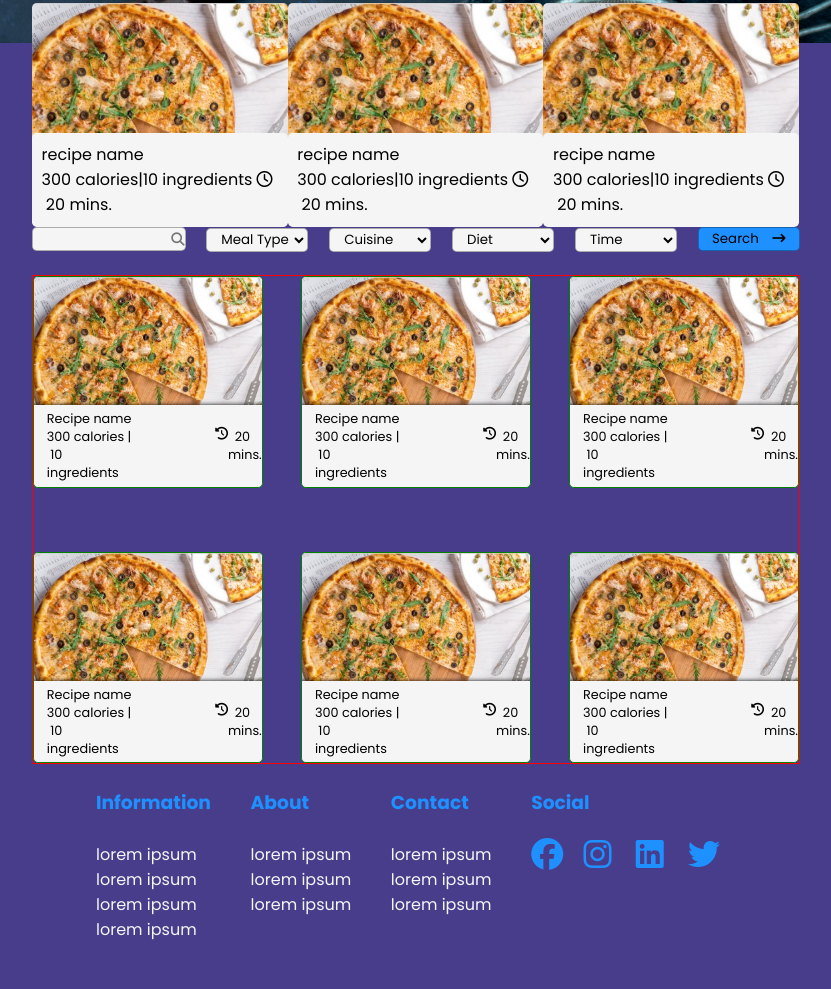
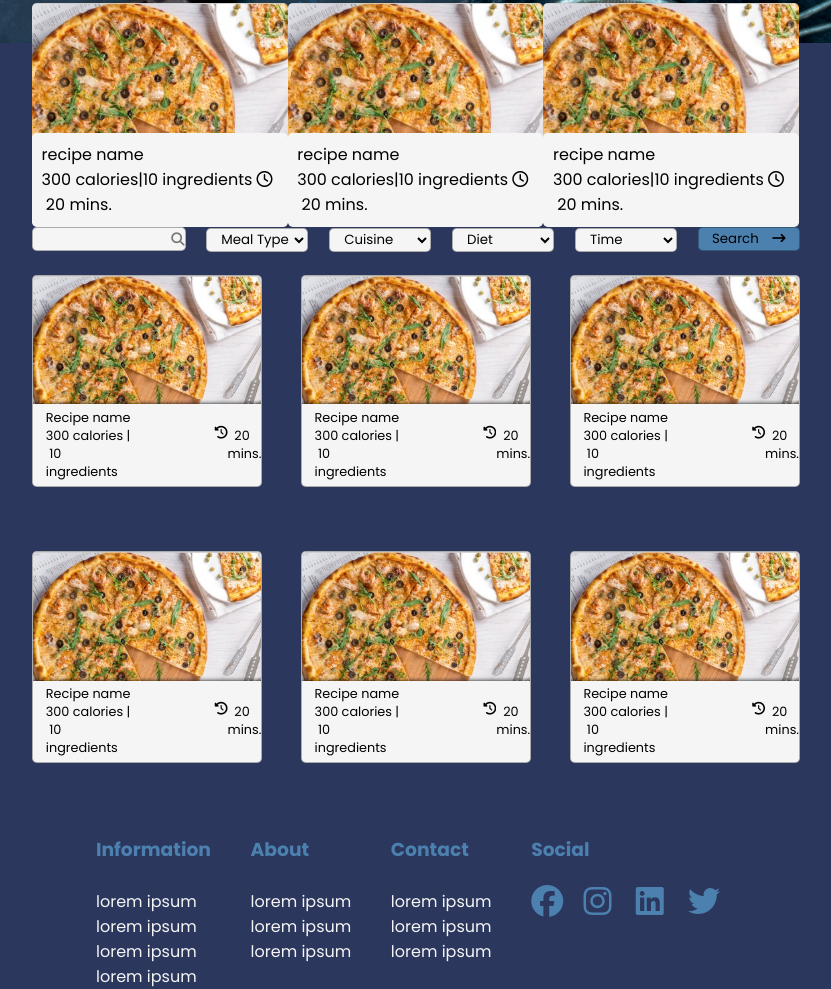
Before and after one commit to ijzzBloc/Clueless-Cook, a website built with Parcel: page src/index.html in a window 1280 px wide. Shown: the part 421-1410 px from the top of the page, without its empty margins (224-1055 px from the left). Before the commit the page ends 1363 px from the top, so only its background shows below. Built offline with nearby package versions, Linux system fonts and the light colour scheme; a web font is replaced by a local one.

Commit message:
small update

```diff
--- a/src/styles.css
+++ b/src/styles.css
@@ -11,7 +11,9 @@
     box-sizing: border-box;
     list-style: none;
     font-family: 'Poppins', sans-serif;
-    background: darkslateblue;
+    --darkcolor:    hsl(227, 36%, 27%);
+    --lightcolor:   hsl(208, 40%, 49%);
+    background: var(--darkcolor);
     max-width: 100%;
 }
 /********************* Header *********************/
@@ -33,7 +35,7 @@
     font-family: 'Austein', sans-serif;
     font-style: italic;
     font-size: 2rem;
-    color: darkslateblue;
+    color: var(--darkcolor);
     margin-left: 20%;
 }
 .header-item-2 {
@@ -74,7 +76,7 @@ a   {
 .random-recipes-bttn    {
     width: 8rem;
     height: 2rem;
-    background-color: dodgerblue;
+    background-color: var(--lightcolor);
     border: rgb(0, 0, 0 ,30%) 1px solid;
     border-radius: 0.3rem;
     margin-top: 4rem;
@@ -151,6 +153,9 @@ a   {
     background: whitesmoke;
     border: rgb(0, 0, 0 ,30%) 1px solid;
 }
+.dropdown-selection > option    {
+    background-color: whitesmoke;
+}
 .searh-bttn {
     display: flex;
     justify-content: space-evenly;
@@ -158,11 +163,11 @@ a   {
     width: 8vw;
     height: 3vh;
     border-radius: 0.3rem;
-    background: dodgerblue;
+    background: var(--lightcolor);
     border: rgb(0, 0, 0 ,30%) 1px solid;
 }
 .searh-bttn > p, i {
-    background: dodgerblue;
+    background: var(--lightcolor);
 }
 /*----------- Search results -------------------*/
 .searchresult-container {
@@ -173,14 +178,12 @@ a   {
     justify-content: space-between;
     align-items: center;
     align-content: center;
-    border: 1px red solid;
     min-height: 40vh;
     margin-left: 20%;
     margin-right: 20%;
 }
 .card   {
     background: whitesmoke;
-    border: 1px green solid;
     border-radius: 0.3rem;
     margin: 0;
     overflow: hidden;
@@ -188,6 +191,8 @@ a   {
     min-height: 200px;
     min-width: 200px;
     max-width: 600px;
+    border: rgb(0, 0, 0 ,30%) 1px solid;
+
 }
 .card-header    {
     overflow: hidden;
@@ -221,24 +226,29 @@ a   {
     background: whitesmoke;
 }
 .card:hover  {
+    transition: 0.5s;
     transform: scale(120%);
 }
 /********************* Footer *********************/
 .footer-container   {
     display: flex;
     flex-direction: row;
-    margin-top: 1.5rem;
+    margin-top: 4.5rem;
     margin-left: 25%;
     margin-right: 25%;
     justify-content: space-between;
 }
 .footer-title   {
-    color: dodgerblue;
+    color: var(--lightcolor);
 }
 .footer-item    {
     color: whitesmoke;
 }
 .fa-brands  {
-    color: dodgerblue;
+    color: var(--lightcolor);
     width: 3rem;
 }
+.fa-brands:hover    {
+    transition: 0.5s;
+    transform: scale(150%);
+}
```
Also changed, not shown: 2 other files.
